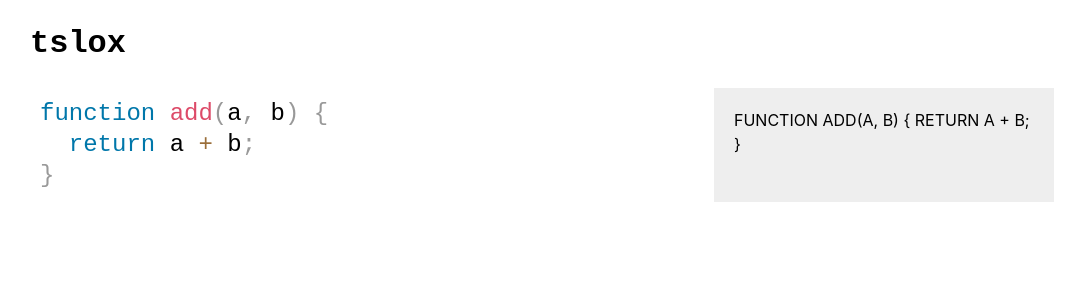
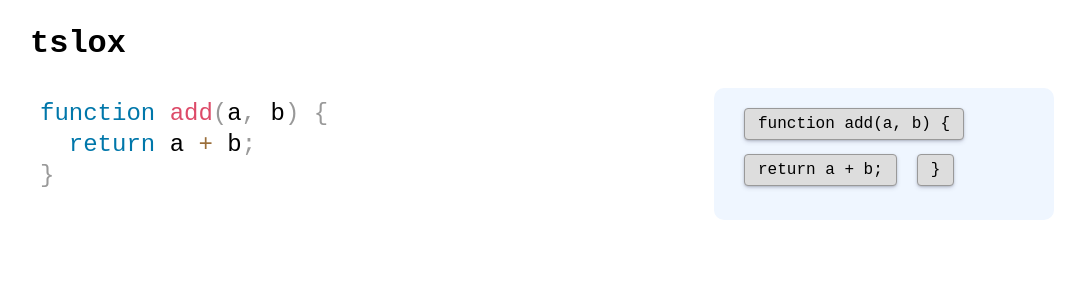
Before and after one commit to pringshia/tslox, a React (Vite) app: page / in a window 1280 px wide. Shown: the top 300 px of the page, without its empty margins (98-1183 px from the left). Built offline with nearby package versions, Linux system fonts and the light colour scheme.

Commit message:
Add a super naive lexer implementation to get started

```diff
--- a/test-bench/App.tsx
+++ b/test-bench/App.tsx
@@ -1,5 +1,5 @@
 import { useState } from "react";
-import { parser } from "@lib/main";
+import { lexer } from "@lib/main";
 import Editor from "react-simple-code-editor";
 import Prism from "prismjs";
 import "prismjs/components/prism-clike";
@@ -30,7 +30,11 @@
             lineHeight: 1.3,
           }}
         />
-        <div className="panel">{parser(code)}</div>
+        <div className="panel">
+          {lexer(code).map((tokens) => (
+            <span className="lexed-token">{tokens.lexeme}</span>
+          ))}
+        </div>
       </div>
     </div>
   );
--- a/test-bench/index.css
+++ b/test-bench/index.css
@@ -1,5 +1,6 @@
 :root {
-  font-family: Inter, Avenir, Helvetica, Arial, sans-serif;
+  /* font-family: Inter, Avenir, Helvetica, Arial, sans-serif; */
+  font-family: "Fira code", "Fira Mono", monospace;
   font-size: 16px;
   line-height: 24px;
   font-weight: 400;
@@ -29,10 +30,23 @@
 }
 
 .panel {
-  background-color: #eee;
+  background-color: rgb(239, 246, 255);
+  border-radius: 10px;
   padding: 20px;
   box-sizing: content-box;
   width: 300px;
+}
+
+.lexed-token {
+  background-color: #ddd;
+  padding: 3px 13px;
+  margin: 0px 10px 14px;
+  border-radius: 4px;
+  border: 1px solid #999;
+  box-shadow: rgba(50, 50, 93, 0.25) 0px 2px 5px -1px,
+    rgba(0, 0, 0, 0.3) 0px 1px 3px -1px;
+  white-space: nowrap;
+  display: inline-block;
 }
 
 a {
--- /dev/null
+++ b/tslox/lexer.ts
@@ -0,0 +1,13 @@
+type Token = {
+  lexeme: string;
+  literal?: string;
+  line: number;
+};
+
+export function lexer(source: string): Token[] {
+  // TODO: replace super naïve placeholder implementation below
+  return source.split("\n").map((token) => ({
+    lexeme: token,
+    line: 0,
+  }));
+}
--- a/tslox/main.ts
+++ b/tslox/main.ts
@@ -1,3 +1,3 @@
-import { parser } from "./parser";
+import { lexer } from "./lexer";
 
-export { parser };
+export { lexer };
--- a/tslox/parser.ts
+++ /dev/null
@@ -1,3 +0,0 @@
-export function parser(source: string) {
-  return source.toUpperCase();
-}
```
